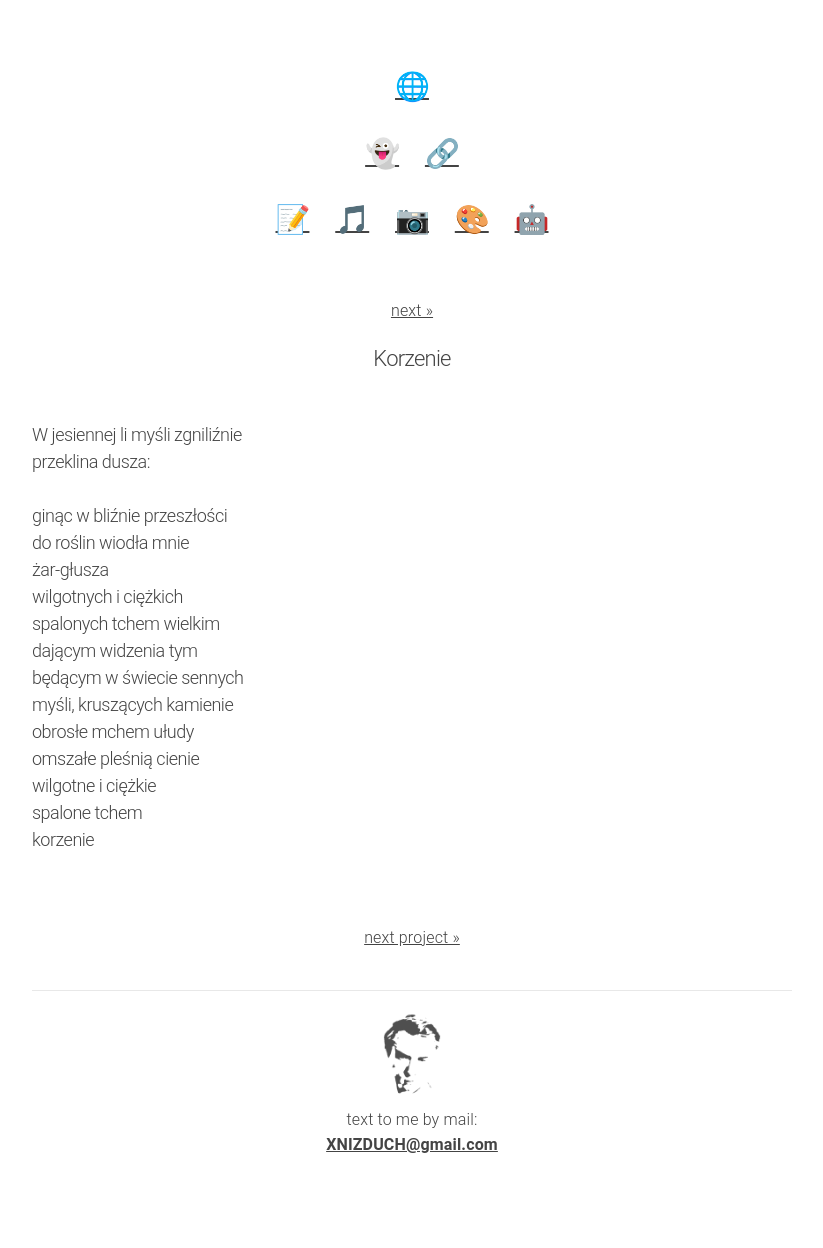
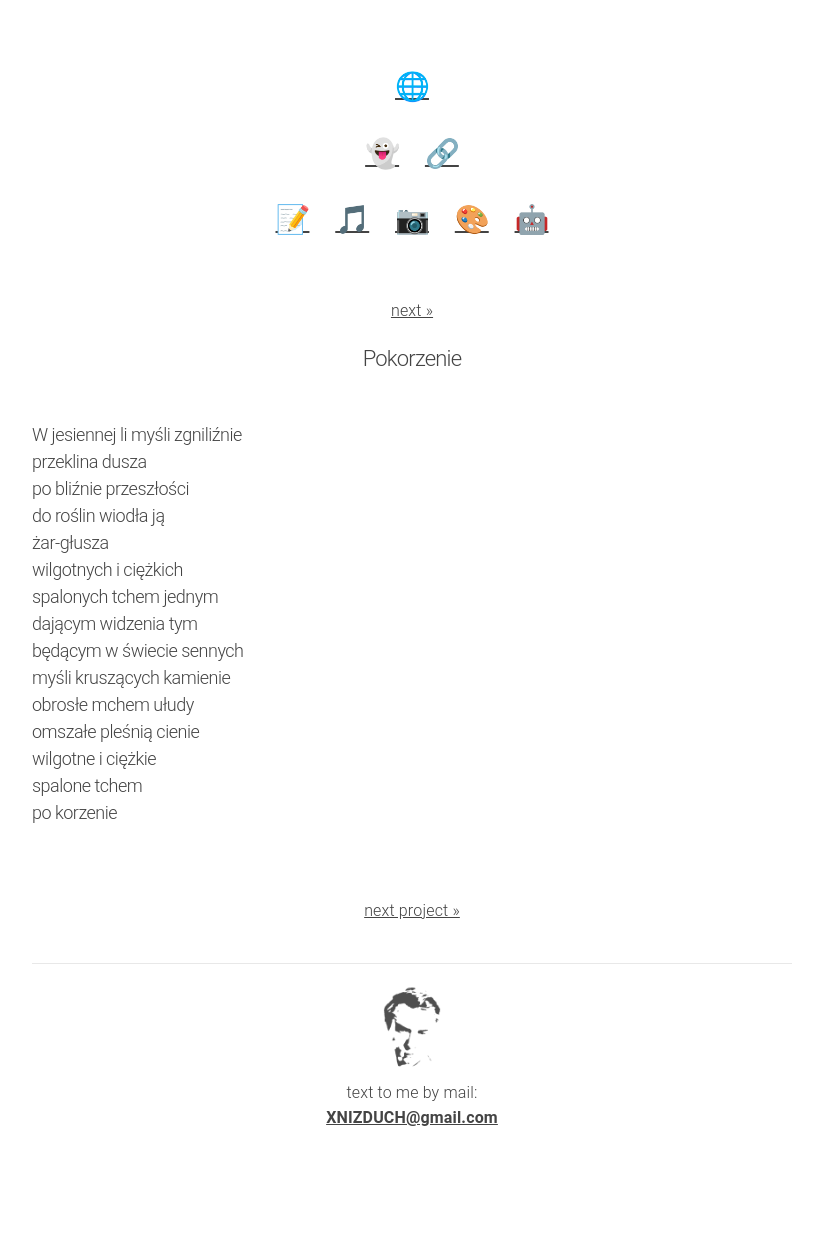
Before and after one commit to XNIZDUCH/dawidchudzinski, a Jekyll site: the page built from _posts/TEXT/2022-02-22-w-jesiennej-myśli.markdown, in a window 1280 px wide. Shown: the whole page, without its empty margins (228-1051 px from the left). Built offline with Jekyll 4.4.1, drawn with Linux system fonts in a browser that asks for light colours; after the commit the page ends 1221 px from its top, so only the background shows below that.

Commit message:
pokorzenie

```diff
--- a/_posts/TEXT/2022-02-22-w-jesiennej-myśli.markdown
+++ b/_posts/TEXT/2022-02-22-w-jesiennej-myśli.markdown
@@ -1,6 +1,6 @@
 ---
 layout: post
-title:  Korzenie
+title:  Pokorzenie
 date:   2022-02-22 15:39:40
 preview: "/images/covers/text2_cover.jpg"
 archetype: text
@@ -11,19 +11,18 @@ permalink: /:categories/:title
 <p style="text-indent: 6%; ">
 <br/>
 	W jesiennej li myśli zgniliźnie<br/>
-	przeklina dusza:<br/>
-	<br/>
-	ginąc w bliźnie przeszłości<br/>
-	do roślin wiodła mnie<br/>
+	przeklina dusza<br/>
+	po bliźnie przeszłości<br/>
+	do roślin wiodła ją<br/>
 	żar-głusza<br/>
 	wilgotnych i ciężkich<br/>
-	spalonych tchem wielkim<br/>
+	spalonych tchem jednym<br/>
 	dającym widzenia tym<br/>
 	będącym w świecie sennych<br/>
-	myśli, kruszących kamienie<br/>
+	myśli kruszących kamienie<br/>
 	obrosłe mchem ułudy<br/>
 	omszałe pleśnią cienie<br/>
 	wilgotne i ciężkie<br/>
 	spalone tchem<br/>
-	korzenie<br/>
+	po korzenie<br/>
 <br/>
```
